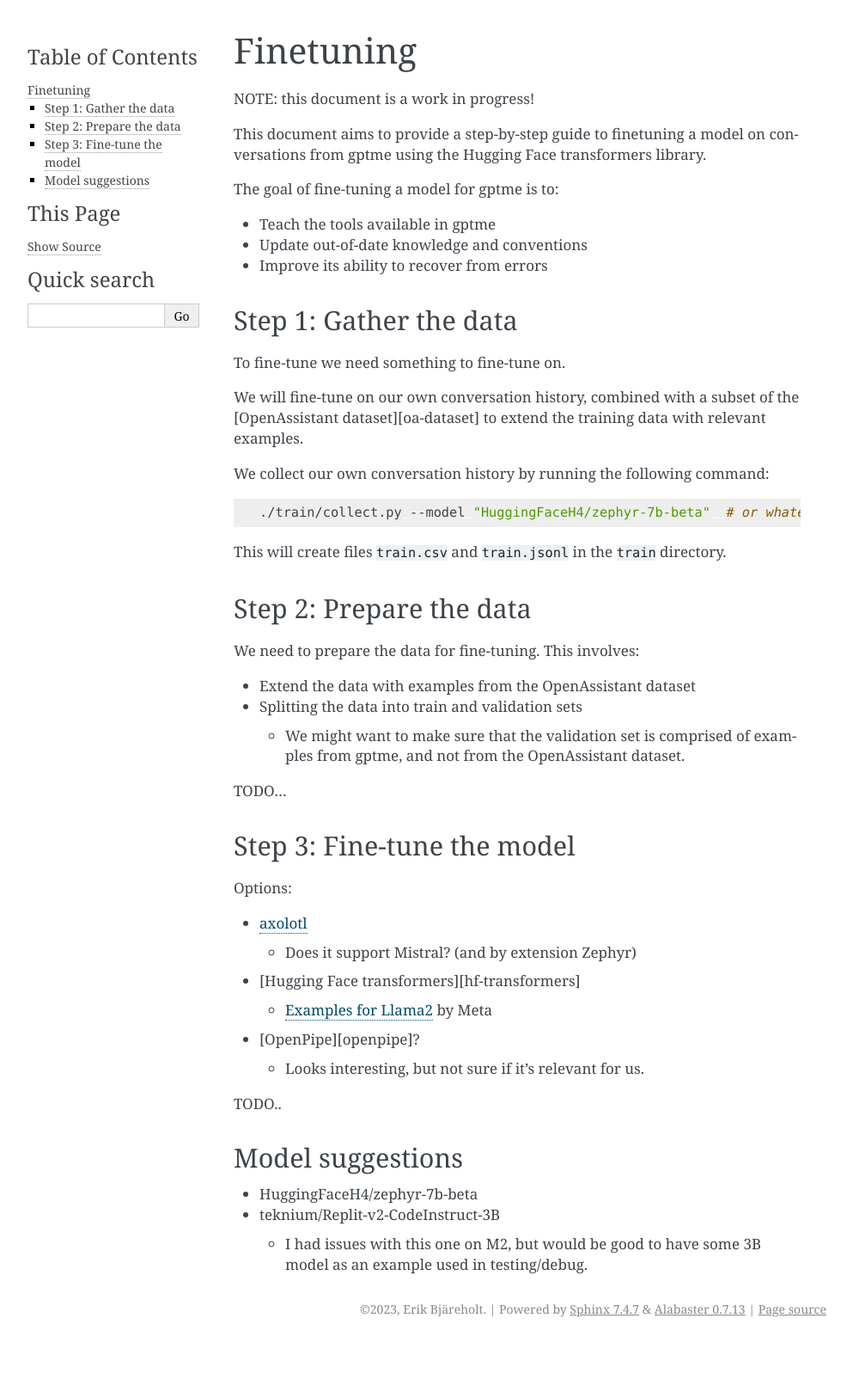
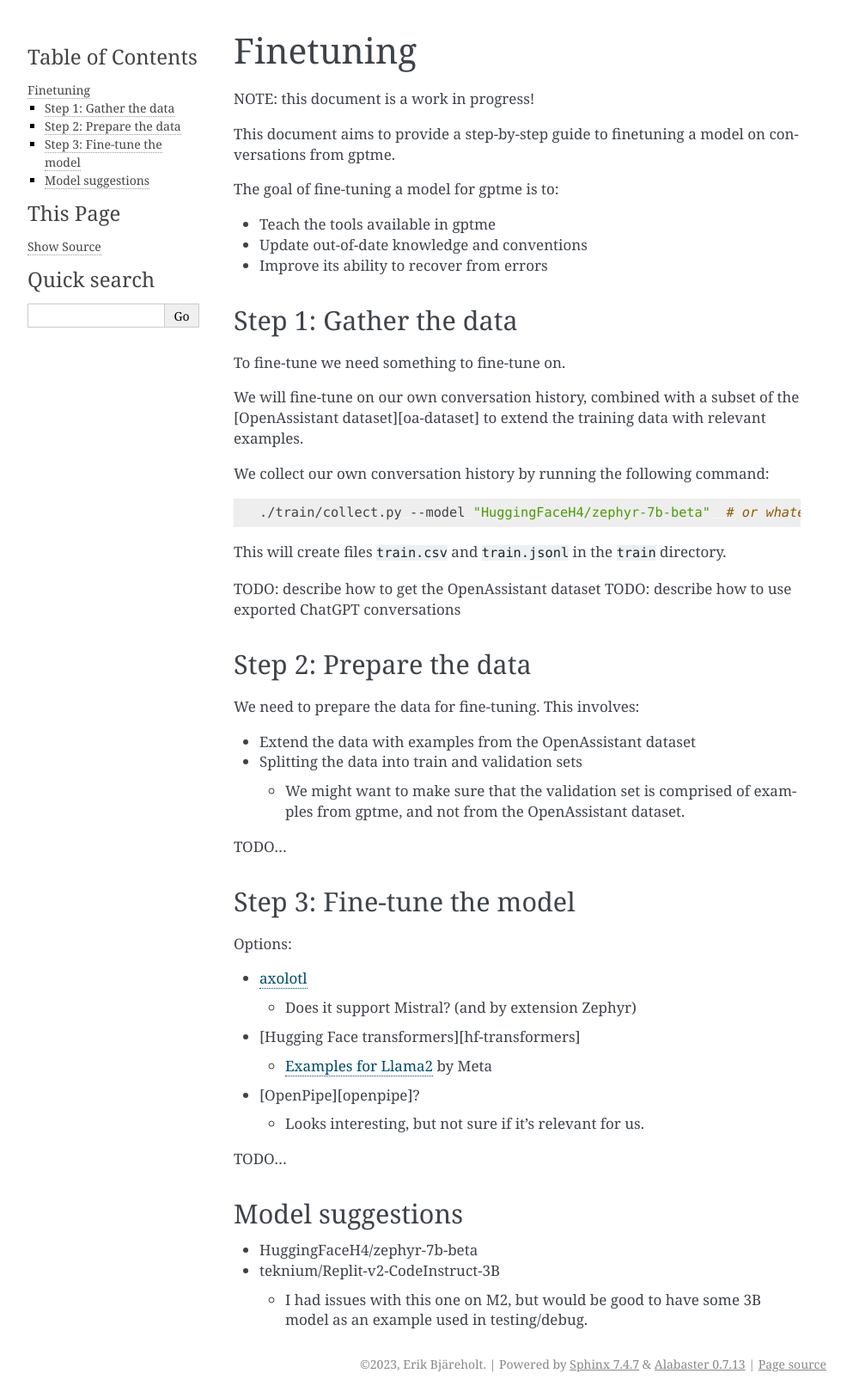
Before and after one commit to get-loose/gptme, a Sphinx documentation site: the page built from docs/finetuning.md, in a window 1280 px wide. Shown: the whole page at 86% size, without its empty margins (148-1141 px from the left). Built offline with Sphinx 7.4.7, drawn with Linux system fonts in a browser that asks for light colours; before the commit the page ends 1562 px from its top, so only the background shows below that.

Commit message:
docs: more wip stuff on finetuning doc

```diff
--- a/docs/finetuning.md
+++ b/docs/finetuning.md
@@ -3,7 +3,7 @@
 
 NOTE: this document is a work in progress!
 
-This document aims to provide a step-by-step guide to finetuning a model on conversations from gptme using the Hugging Face transformers library.
+This document aims to provide a step-by-step guide to finetuning a model on conversations from gptme.
 
 The goal of fine-tuning a model for gptme is to:
 
@@ -26,6 +26,8 @@
 
 This will create files `train.csv` and `train.jsonl` in the `train` directory.
 
+TODO: describe how to get the OpenAssistant dataset
+TODO: describe how to use exported ChatGPT conversations
 
 ## Step 2: Prepare the data
 
@@ -37,9 +39,7 @@
 
 TODO...
 
-
 ## Step 3: Fine-tune the model
-
 
 Options:
 
@@ -50,7 +50,7 @@
  - [OpenPipe][openpipe]?
    - Looks interesting, but not sure if it's relevant for us.
 
-TODO..
+TODO...
 
 ## Model suggestions
 
```
